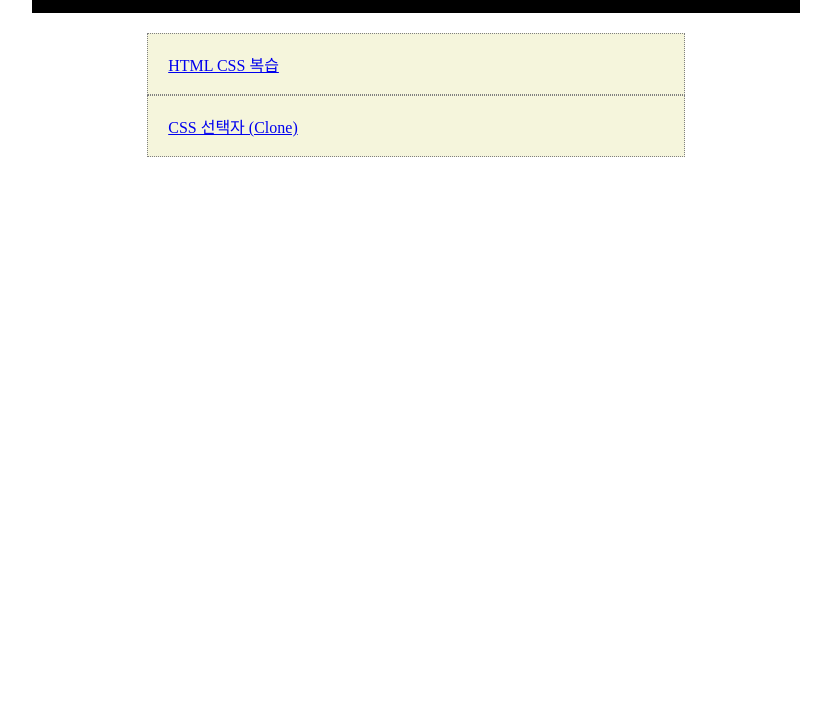
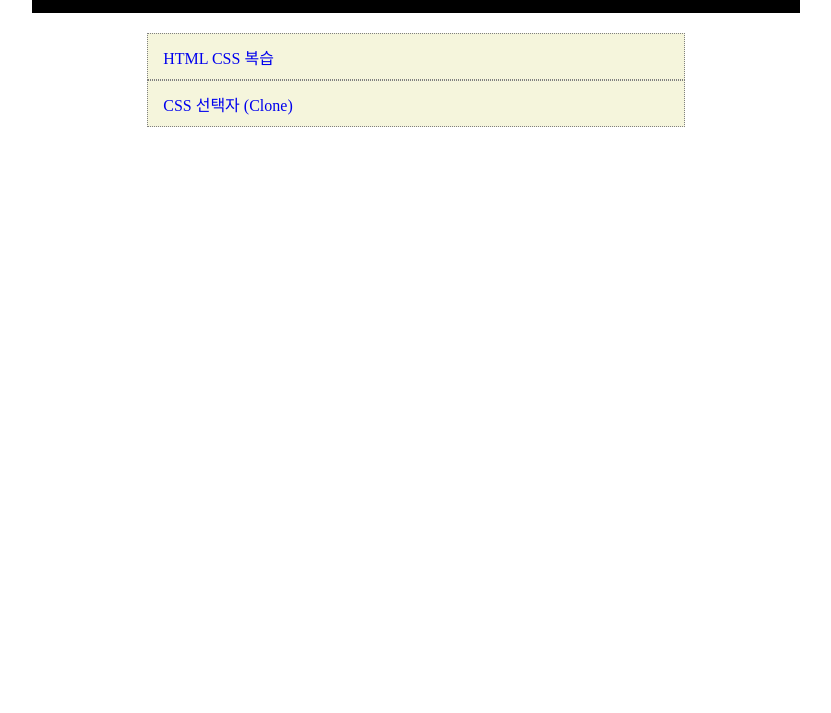
Before and after one commit to LeeYeongin/k6_fe, a plain HTML site: page index.html in a window 1280 px wide. Shown: the part 87-800 px from the top of the page, without its empty margins (224-1055 px from the left). Drawn offline with Linux system fonts and the light colour scheme.

Commit message:
index css 수정

```diff
--- a/index.css
+++ b/index.css
@@ -33,10 +33,18 @@ article ul {
     list-style: none;
 }
 
+article a {
+    text-decoration: none;
+}
+
 article li {
-    height: 20px;
+    height: 15px;
     border: 1px dotted grey;
     display: flex;
     align-items: center;
-    padding: 20px;
+    padding: 15px;
 }
+
+article li:hover {
+    background-color: rgb(240, 188, 170);
+}
```
